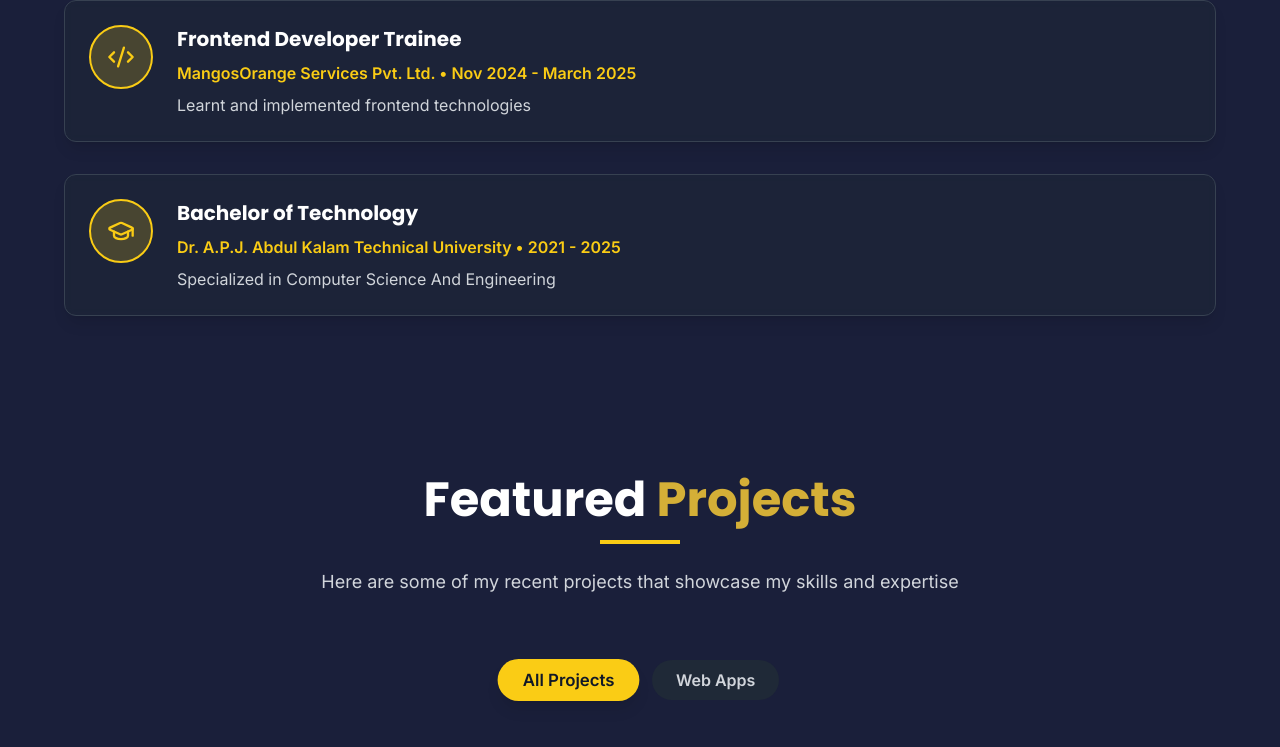
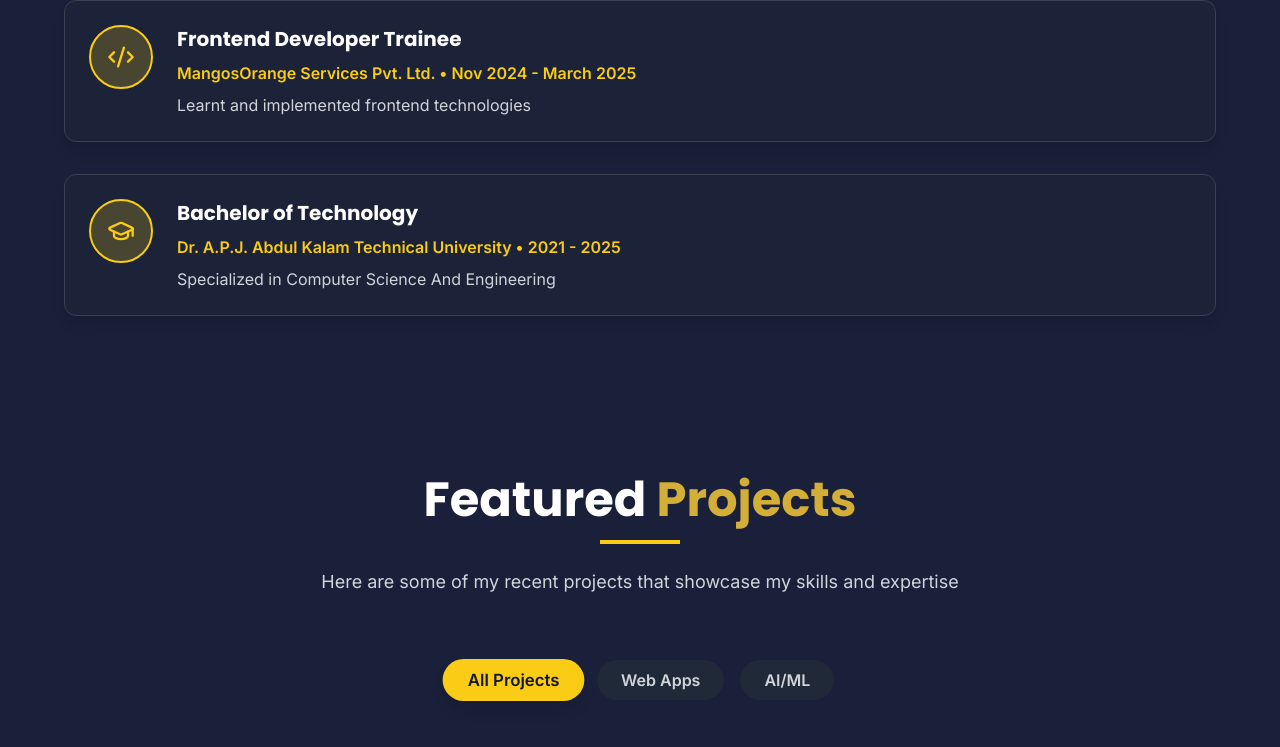
Before and after one commit to thesachin07/Portfolio, a Next.js app: page / in a window 1280 px wide. Shown: the part 1990-2737 px from the top of the page. Built offline with nearby package versions, Linux system fonts and the light colour scheme.

Commit message:
Udated Projects section

```diff
--- a/package.json
+++ b/package.json
@@ -15,10 +15,10 @@
     "react-dom": "^18.2.0"
   },
   "devDependencies": {
-    "autoprefixer": "^10.4.16",
+    "autoprefixer": "^10.5.0",
     "eslint": "^8.56.0",
     "eslint-config-next": "14.0.4",
-    "postcss": "^8.4.32",
-    "tailwindcss": "^3.3.6"
+    "postcss": "^8.5.10",
+    "tailwindcss": "^3.4.19"
   }
 }
--- a/src/components/BackgroundEffects.jsx
+++ b/src/components/BackgroundEffects.jsx
@@ -1,6 +1,17 @@
 'use client';
+import { useState, useEffect } from 'react';
 
 export default function BackgroundEffects() {
+  const [mounted, setMounted] = useState(false);
+
+
+  useEffect(() => {
+    setMounted(true);
+  }, []);
+
+
+  if (!mounted) return null;
+
   return (
     <div className="fixed inset-0 pointer-events-none">
       {[...Array(50)].map((_, i) => (
--- a/src/components/ProjectsSection.jsx
+++ b/src/components/ProjectsSection.jsx
@@ -1,6 +1,6 @@
 'use client';
 
-import { ExternalLink, Github, Star } from 'lucide-react';
+import { ExternalLink, Github } from 'lucide-react';
 import { useState } from 'react';
 import Image from 'next/image';
 
@@ -13,7 +13,7 @@ export default function ProjectsSection({ darkMode }) {
       title: 'E-Commerce Platform',
       description: 'Full-stack e-commerce solution, inventory management, and admin dashboard.',
       image: '/projects/Img1.jpeg',
-      tags: ['React', 'Next.js', 'Supabase', 'Claudinary'],
+      tags: ['React', 'Next.js', 'Supabase', 'Cloudinary'],
       category: 'web',
       github: 'https://github.com/thesachin07/S-H-E-commerce',
       demo: 'https://stello-rho.vercel.app/',
@@ -23,7 +23,7 @@ export default function ProjectsSection({ darkMode }) {
       title: 'Eloquent Web Architecture',
       description: 'High-fidelity Eloquent UI focused on reading-optimized layouts, scalable CSS, and pixel-perfect responsiveness',
       image: '/projects/Img2.jpeg',
-      tags: ['Next.js', 'JavaScript', 'Tailwind CSS','Responsive Design'],
+      tags: ['Next.js', 'JavaScript', 'Tailwind CSS', 'Responsive Design'],
       category: 'web',
       github: 'https://github.com/thesachin07/UI-design',
       demo: 'https://test-ui-c1a2.vercel.app/',
@@ -38,15 +38,22 @@ export default function ProjectsSection({ darkMode }) {
       github: 'https://github.com/thesachin07/quiz',
       demo: 'https://quiz-git-main-sachins-projects-1991415b.vercel.app/',
     },
-
+    {
+      id: 4,
+      title: 'DealForge',
+      description: 'DealForge is an AI-powered negotiation game where users bargain with a virtual seller to secure the best price on a premium product. It combines React/Vite frontend gameplay with Express/MongoDB backend support, leaderboard tracking, and intelligent chat-driven negotiation mechanics.',
+      image: '/projects/Img4.png',
+      tags: ['React', 'Tailwind CSS', 'Express', 'MongoDB'],
+      category: 'ai',
+      github: 'https://github.com/thesachin07/dealforge',
+      demo: 'https://dealforgein.vercel.app/',
+    },
   ];
 
   const categories = [
     { id: 'all', label: 'All Projects' },
     { id: 'web', label: 'Web Apps' },
-    // { id: 'mobile', label: 'Mobile Apps' },
-    // { id: 'ai', label: 'AI/ML' },
-    // { id: 'opensource', label: 'Open Source' },
+    { id: 'ai', label: 'AI/ML' },
   ];
 
   const filteredProjects = filter === 'all'
@@ -67,6 +74,7 @@ export default function ProjectsSection({ darkMode }) {
           </p>
         </div>
 
+        {/* Filter Buttons */}
         <div className="flex flex-wrap justify-center gap-4 mb-12">
           {categories.map((category) => (
             <button
@@ -85,6 +93,7 @@ export default function ProjectsSection({ darkMode }) {
           ))}
         </div>
 
+        {/* Projects Grid */}
         <div className="grid grid-cols-1 md:grid-cols-2 lg:grid-cols-3 gap-8">
           {filteredProjects.map((project, index) => (
             <div
@@ -92,17 +101,24 @@ export default function ProjectsSection({ darkMode }) {
               className={`group rounded-xl overflow-hidden ${darkMode ? 'bg-gray-800/50' : 'bg-white'} backdrop-blur-sm border ${darkMode ? 'border-gray-700' : 'border-gray-200'} shadow-lg hover:shadow-2xl transition-all duration-300 hover:scale-105`}
               style={{ animationDelay: `${index * 0.1}s` }}
             >
-
+              {/* Project Image */}
               <div className="relative h-48 bg-gradient-to-br overflow-hidden">
-                <div className="absolute inset-0 flex items-center justify-center text-white text-6xl font-bold ">
-                  {project.image ? (
-                    <Image src={project.image} alt={project.title} className="object-cover w-full h-full" width={400} height={300} />
-                  ) : (
-                    'No Image'
-                  )}
-                </div>
+                {project.image ? (
+                  <Image
+                    src={project.image}
+                    alt={project.title}
+                    className="object-cover w-full h-full"
+                    width={400}
+                    height={300}
+                  />
+                ) : (
+                  <div className="flex items-center justify-center w-full h-full text-gray-400">
+                    No Image
+                  </div>
+                )}
               </div>
 
+              {/* Project Content */}
               <div className="p-6">
                 <h3 className={`text-xl font-bold mb-3 ${darkMode ? 'text-white' : 'text-gray-900'}`}>
                   {project.title}
@@ -111,6 +127,7 @@ export default function ProjectsSection({ darkMode }) {
                   {project.description}
                 </p>
 
+                {/* Tags */}
                 <div className="flex flex-wrap gap-2 mb-4">
                   {project.tags.map((tag, i) => (
                     <span
@@ -122,6 +139,7 @@ export default function ProjectsSection({ darkMode }) {
                   ))}
                 </div>
 
+                {/* Links */}
                 <div className="flex gap-4">
                   <a
                     href={project.github}
@@ -147,6 +165,7 @@ export default function ProjectsSection({ darkMode }) {
           ))}
         </div>
 
+        {/* View All Button */}
         <div className="text-center mt-12">
           <a
             href="https://github.com/thesachin07/"
```
Also changed, not shown: public/projects/Img4.png (added), 1 other file (tests, documents, lock files or other folders).
